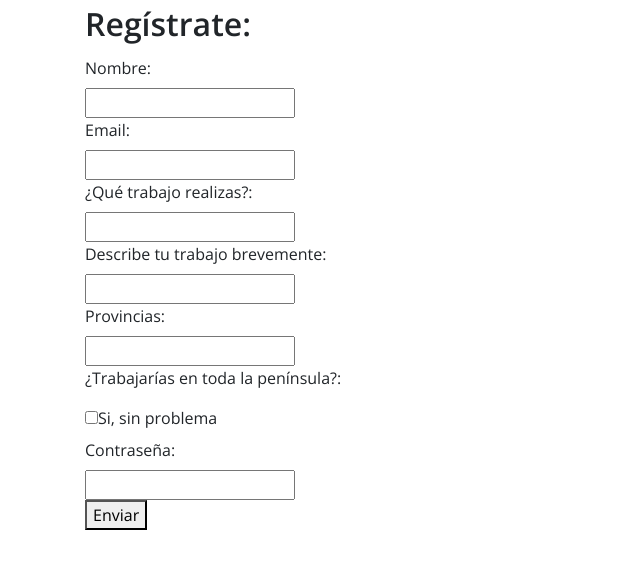
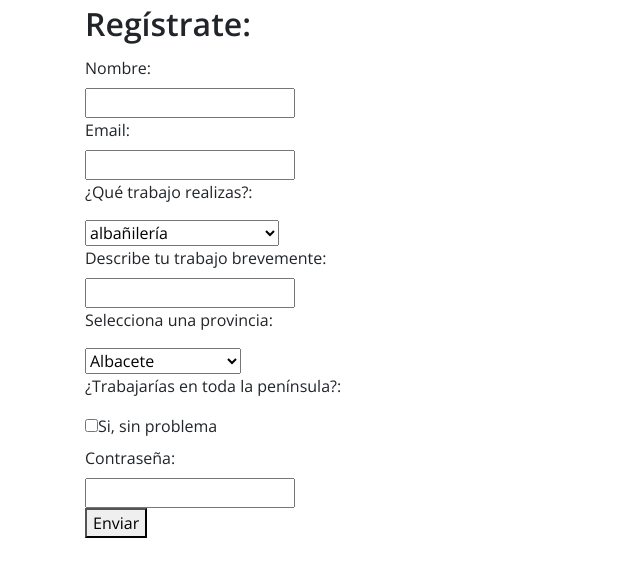
Before and after one commit to InmaSA/handy, a React (Create React App) app in the folder client/: page /professional/signup in a window 1280 px wide. Shown: the top 576 px of the page, without its empty margins (0-640 px from the left). Built offline with nearby package versions, Linux system fonts and the light colour scheme; no server answers.

Commit message:
formulario de profesional terminado pero sin subir foto

```diff
--- a/client/src/components/professional.components/ProfSignup.js
+++ b/client/src/components/professional.components/ProfSignup.js
@@ -15,6 +15,7 @@ class ProfSignup extends Component {
     if (name === 'spain') {
       value = e.target.checked
     }
+
     this.setState({ [name]: value })
   }
 
@@ -24,7 +25,7 @@ class ProfSignup extends Component {
     const {username, email, password, job, description, localities, spain} = this.state
     this.authServices.signupProf(username, email, password, job, description, localities, spain)
     .then((theNewUser) => {
-      this.setState({username:'', password: '', email: '', job: '', description: '', localities: '', spain: '' })
+      this.setState({username:'', password: '', email: '', job: '', description: '', localities: '', spain: false })
       this.props.setUser(theNewUser)
       this.props.history.push('/professional/profile')
 
@@ -46,14 +47,83 @@ class ProfSignup extends Component {
                     <label htmlFor="input-email">Email:</label>
                     <input type="text" name="email" id="input-email" value={this.state.email} onChange={this.handleChangeInput}></input>
 
-                    <label htmlFor="input-job">¿Qué trabajo realizas?:</label>
-                    <input type="text" name="job" id="input-job" value={this.state.job} onChange={this.handleChangeInput}></input>
+                    <p>¿Qué trabajo realizas?:</p>
+                    <select name="job" id="input-job" selected={this.state.job} onChange={this.handleChangeInput}>
+                        <option value='albañilería'>albañilería</option>
+                        <option value='animador sociocultural'>animador sociocultural</option>
+                        <option value='catering'>catering</option>
+                        <option value='clases particulares'>clases particulares</option>
+                        <option value='costura'>costura</option>
+                        <option value='cuidado de mascotas'>cuidado de mascotas</option>
+                        <option value='cuidado de personas'>cuidado de personas</option>
+                        <option value='electricidad'>electricidad</option>
+                        <option value='fisioterapia'>fisioterapia</option>
+                        <option value='fontanería'>fontanería</option>
+                        <option value='guía turístico'>guía turístico</option>
+                        <option value='informática'>informática</option>
+                        <option value='jardinería'>jardinería</option>
+                        <option value='limpieza del hogar'>limpieza del hogar</option>
+                        <option value='maquillaje profesional'>maquillaje profesional</option>
+                        <option value='música y espectáculos'>música y espectáculos</option>
+                        <option value='peluquería y estética'>peluquería y estética</option>
+                        <option value='personal shopper'>personal shopper</option>
+                        <option value='pintura'>pintura</option>
+                        <option value='reformas'>reformas</option>
+                    </select>
 
                     <label htmlFor="input-description">Describe tu trabajo brevemente: </label>
                     <input type="textaera" name="description" id="input-description" value={this.state.description} onChange={this.handleChangeInput}></input>
 
-                    <label htmlFor="input-localities">Provincias:</label>
-                    <input type="text" name="localities" id="input-localities" value={this.state.localities} onChange={this.handleChangeInput}></input>
+                    <p>Selecciona una provincia:</p>
+                    <select name="localities" id="input-localities" selected={this.state.localities} onChange={this.handleChangeInput}>
+                        <option value='Albacete'>Albacete</option>
+                        <option value='Alicante/Alacant'>Alicante/Alacant</option>
+                        <option value='Almería'>Almería</option>
+                        <option value='Araba/Álava'>Araba/Álava</option>
+                        <option value='Asturias'>Asturias</option>
+                        <option value='Ávila'>Ávila</option>
+                        <option value='Badajoz'>Badajoz</option>
+                        <option value='Barcelona'>Barcelona</option>
+                        <option value='Bizkaia'>Bizkaia</option>
+                        <option value='Burgos'>Burgos</option>
+                        <option value='Cáceres'>Cáceres</option>
+                        <option value='Cádiz'>Cadiz</option>
+                        <option value='Cantabria'>Cantabria</option>
+                        <option value='Castellón/Castelló'>Castellón/Castelló</option>
+                        <option value='Ciudad Real'>Ciudad Real</option>
+                        <option value='Córdoba'>Córdoba</option>
+                        <option value='Coruña, A'>Coruña, A</option>
+                        <option value='Cuenca'>Cuenca</option>
+                        <option value='Gipuzkoa'>	Gipuzkoa</option>
+                        <option value='Girona'>Girona</option>
+                        <option value='Granada'>Granada</option>
+                        <option value='Guadalajara'>Guadalajara</option>
+                        <option value='Huelva'>Huelva</option>
+                        <option value='Huesca'>Huesca</option>
+                        <option value='Jaén'>Jaén</option>
+                        <option value='León'>León</option>
+                        <option value='Lleida'>Lleida</option>
+                        <option value='Lugo'>Lugo</option>
+                        <option value='Madrid'>Madrid</option>
+                        <option value='Málaga'>Málaga</option>
+                        <option value='Murcia'>Murcia</option>
+                        <option value='Navarra'>Navarra</option>
+                        <option value='Ourense'>Ourense</option>
+                        <option value='Palencia'>	Palencia</option>
+                        <option value='Pontevedra'>Pontevedra</option>
+                        <option value='Rioja, La'>Rioja, La</option>
+                        <option value='Salamanca'>Salamanca</option>
+                        <option value='Segovia'>Segovia</option>
+                        <option value='Sevilla'>Sevilla</option>
+                        <option value='Soria'>Soria</option>
+                        <option value='Tarragona'>Tarragona</option>
+                        <option value='Teruel'>Teruel</option>
+                        <option value='Toledo'>Toledo</option>
+                        <option value='Valencia/València'>Valencia/València</option>
+                        <option value='Valladolid'>Valladolid</option>
+                        <option value='Zamora'>Zamora</option>
+                        <option value='Zaragoza'>	Zaragoza</option>
+                    </select>
 
                     <p>¿Trabajarías en toda la península?:</p>
                     <label htmlFor="spain-yes">
@@ -74,4 +144,4 @@ class ProfSignup extends Component {
   }
 }
 
-export default ProfSignup;
+export default ProfSignup
```
